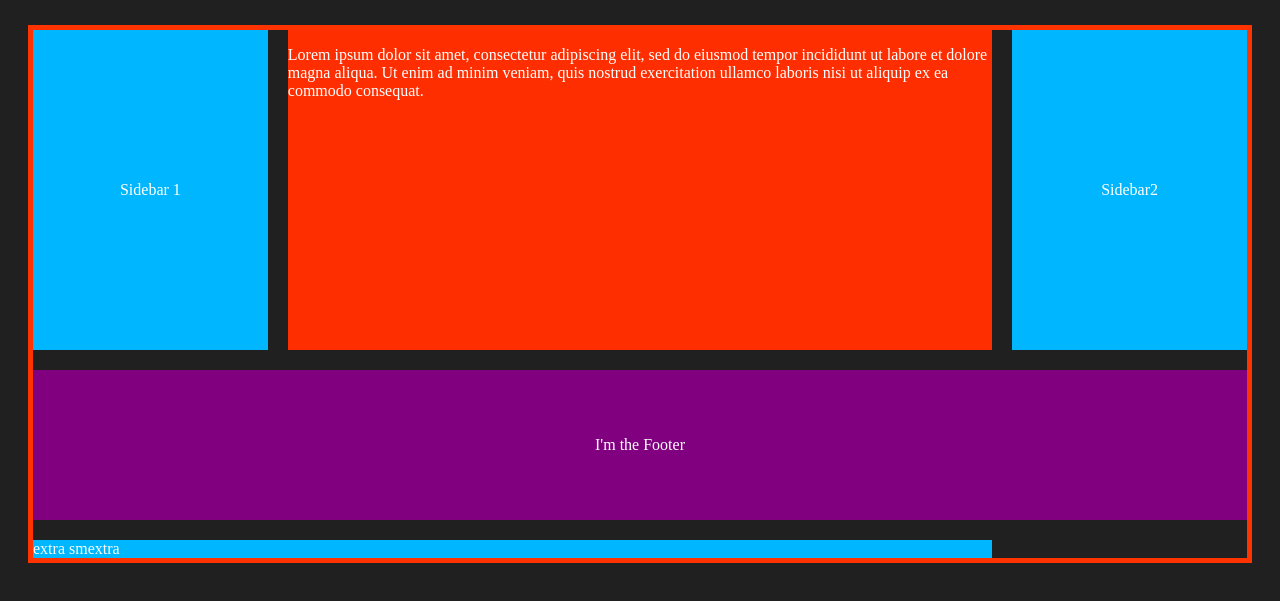
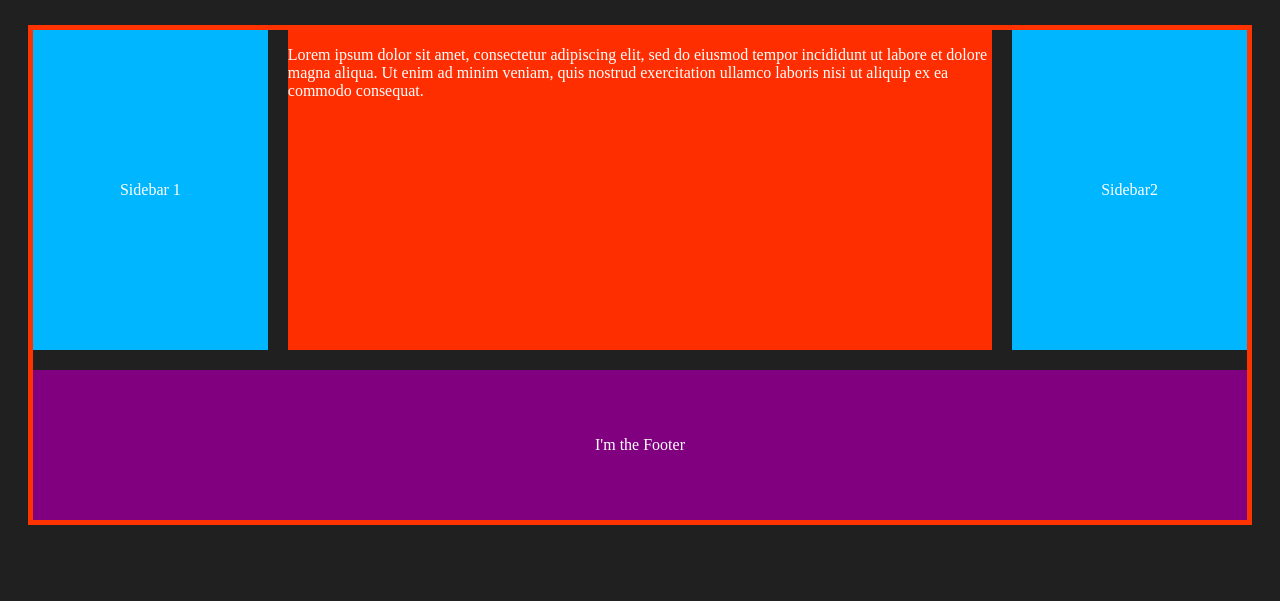
Before and after one commit to JFelz/HTML-CSS-Review, a website: page index.html in a window 1280 px wide. Shown: the part 85-686 px from the top of the page. Drawn offline with Linux system fonts and the light colour scheme.

Commit message:
removed element from Grid

```diff
--- a/index.html
+++ b/index.html
@@ -24,7 +24,6 @@
         <div class="item content"><p>Lorem ipsum dolor sit amet, consectetur adipiscing elit, sed do eiusmod tempor incididunt ut labore et dolore magna aliqua. Ut enim ad minim veniam, quis nostrud exercitation ullamco laboris nisi ut aliquip ex ea commodo consequat. </p></div>
         <div class="item sidebar2">Sidebar2</div>
         <div class="item footer">I'm the Footer</div>
-        <div class="item extra">extra smextra</div>
       </div>
     </section>
   </body>
```
